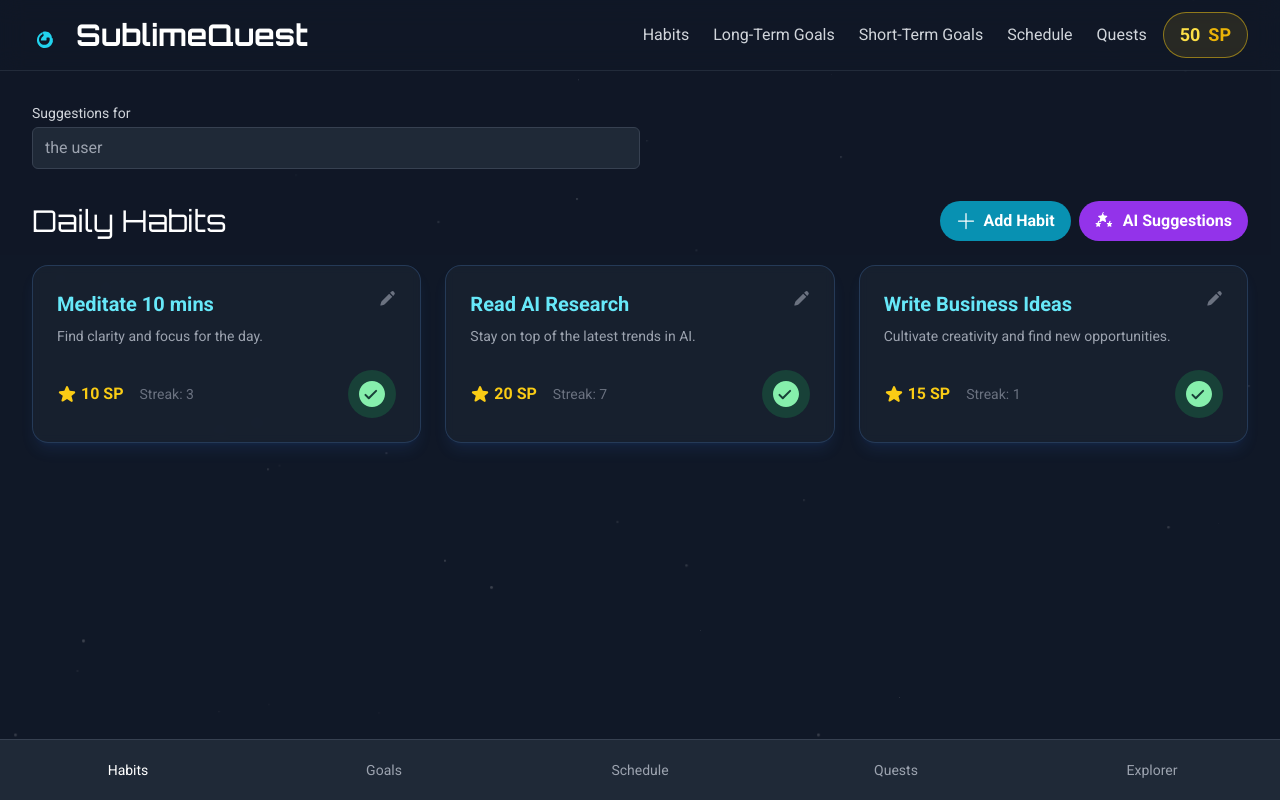
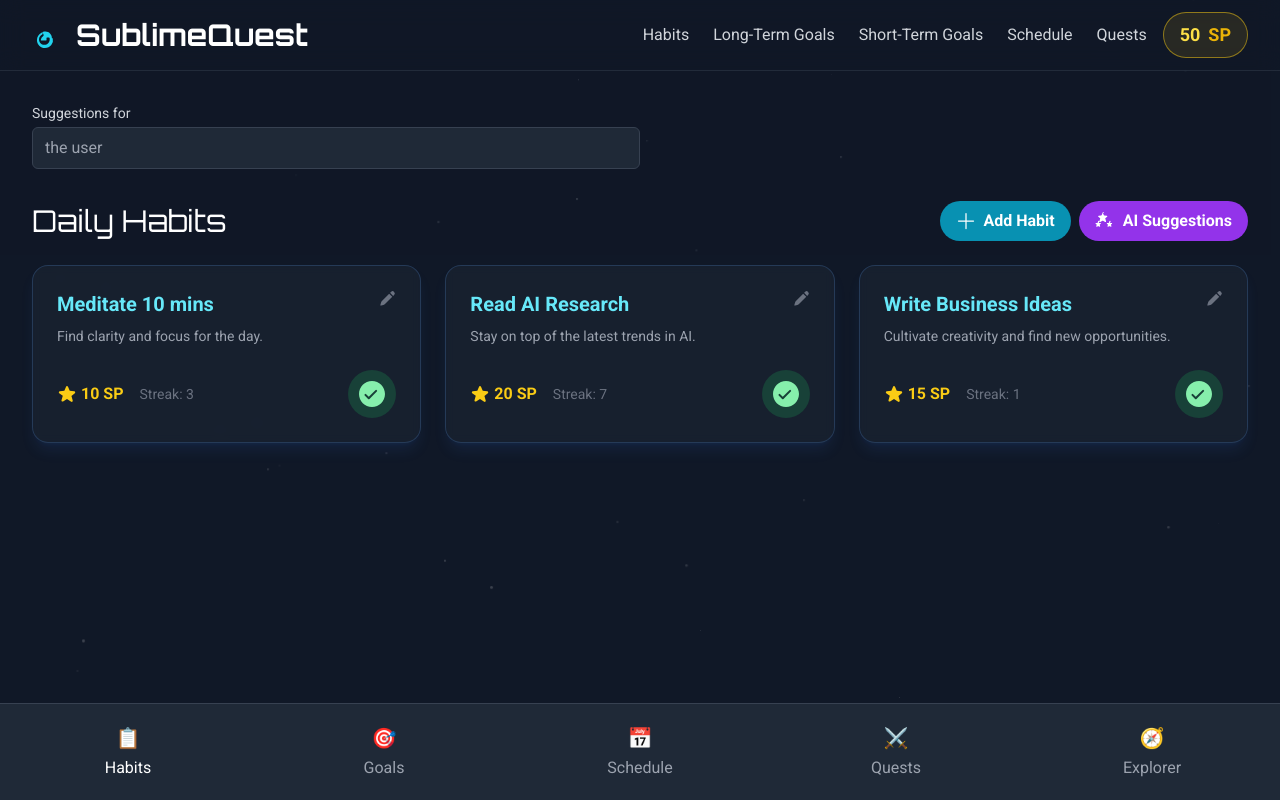
Before and after one commit to jakewoodworth/SublimeApp, a React (Vite) app: page / in a window 1280 px wide. Built offline with nearby package versions, Linux system fonts and the light colour scheme.

Commit message:
feat: make tab buttons easier to use

```diff
--- a/App.tsx
+++ b/App.tsx
@@ -539,46 +539,51 @@ const App: React.FC = () => {
                     </section>
                 )}
             </main>
-            <nav className="fixed bottom-0 left-0 right-0 bg-gray-800 border-t border-gray-700 text-gray-400 flex justify-around py-3 text-sm">
+            <nav className="fixed bottom-0 left-0 right-0 bg-gray-800 border-t border-gray-700 text-gray-400 flex justify-around py-2">
                 <button
                     onClick={() => setActiveTab('habits')}
-                    className={`flex-1 py-2 focus:outline-none focus:ring-2 focus:ring-cyan-500 ${activeTab === 'habits' ? 'text-white' : ''}`}
+                    className={`flex-1 flex flex-col items-center gap-1 py-3 focus:outline-none focus:ring-2 focus:ring-cyan-500 ${activeTab === 'habits' ? 'text-white' : ''}`}
                     aria-label="Habits"
                     aria-current={activeTab === 'habits' ? 'page' : undefined}
                 >
-                    Habits
+                    <span className="text-xl" aria-hidden="true">📋</span>
+                    <span>Habits</span>
                 </button>
                 <button
                     onClick={() => setActiveTab('goals')}
-                    className={`flex-1 py-2 focus:outline-none focus:ring-2 focus:ring-cyan-500 ${activeTab === 'goals' ? 'text-white' : ''}`}
+                    className={`flex-1 flex flex-col items-center gap-1 py-3 focus:outline-none focus:ring-2 focus:ring-cyan-500 ${activeTab === 'goals' ? 'text-white' : ''}`}
                     aria-label="Goals"
                     aria-current={activeTab === 'goals' ? 'page' : undefined}
                 >
-                    Goals
+                    <span className="text-xl" aria-hidden="true">🎯</span>
+                    <span>Goals</span>
                 </button>
                 <button
                     onClick={() => setActiveTab('schedule')}
-                    className={`flex-1 py-2 focus:outline-none focus:ring-2 focus:ring-cyan-500 ${activeTab === 'schedule' ? 'text-white' : ''}`}
+                    className={`flex-1 flex flex-col items-center gap-1 py-3 focus:outline-none focus:ring-2 focus:ring-cyan-500 ${activeTab === 'schedule' ? 'text-white' : ''}`}
                     aria-label="Schedule"
                     aria-current={activeTab === 'schedule' ? 'page' : undefined}
                 >
-                    Schedule
+                    <span className="text-xl" aria-hidden="true">📅</span>
+                    <span>Schedule</span>
                 </button>
                 <button
                     onClick={() => setActiveTab('quests')}
-                    className={`flex-1 py-2 focus:outline-none focus:ring-2 focus:ring-cyan-500 ${activeTab === 'quests' ? 'text-white' : ''}`}
+                    className={`flex-1 flex flex-col items-center gap-1 py-3 focus:outline-none focus:ring-2 focus:ring-cyan-500 ${activeTab === 'quests' ? 'text-white' : ''}`}
                     aria-label="Quests"
                     aria-current={activeTab === 'quests' ? 'page' : undefined}
                 >
-                    Quests
+                    <span className="text-xl" aria-hidden="true">⚔️</span>
+                    <span>Quests</span>
                 </button>
                 <button
                     onClick={() => setActiveTab('explorer')}
-                    className={`flex-1 py-2 focus:outline-none focus:ring-2 focus:ring-cyan-500 ${activeTab === 'explorer' ? 'text-white' : ''}`}
+                    className={`flex-1 flex flex-col items-center gap-1 py-3 focus:outline-none focus:ring-2 focus:ring-cyan-500 ${activeTab === 'explorer' ? 'text-white' : ''}`}
                     aria-label="Explorer"
                     aria-current={activeTab === 'explorer' ? 'page' : undefined}
                 >
-                    Explorer
+                    <span className="text-xl" aria-hidden="true">🧭</span>
+                    <span>Explorer</span>
                 </button>
             </nav>
         </div>
```
